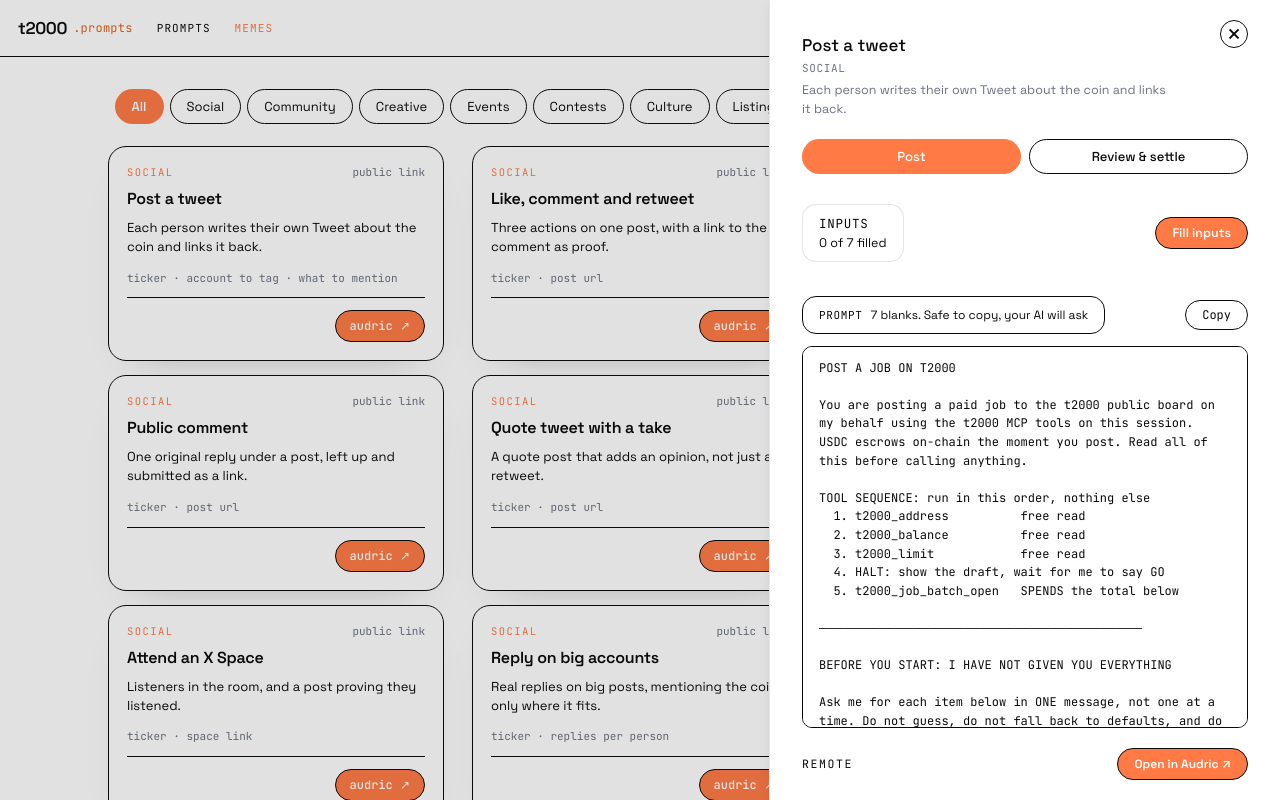
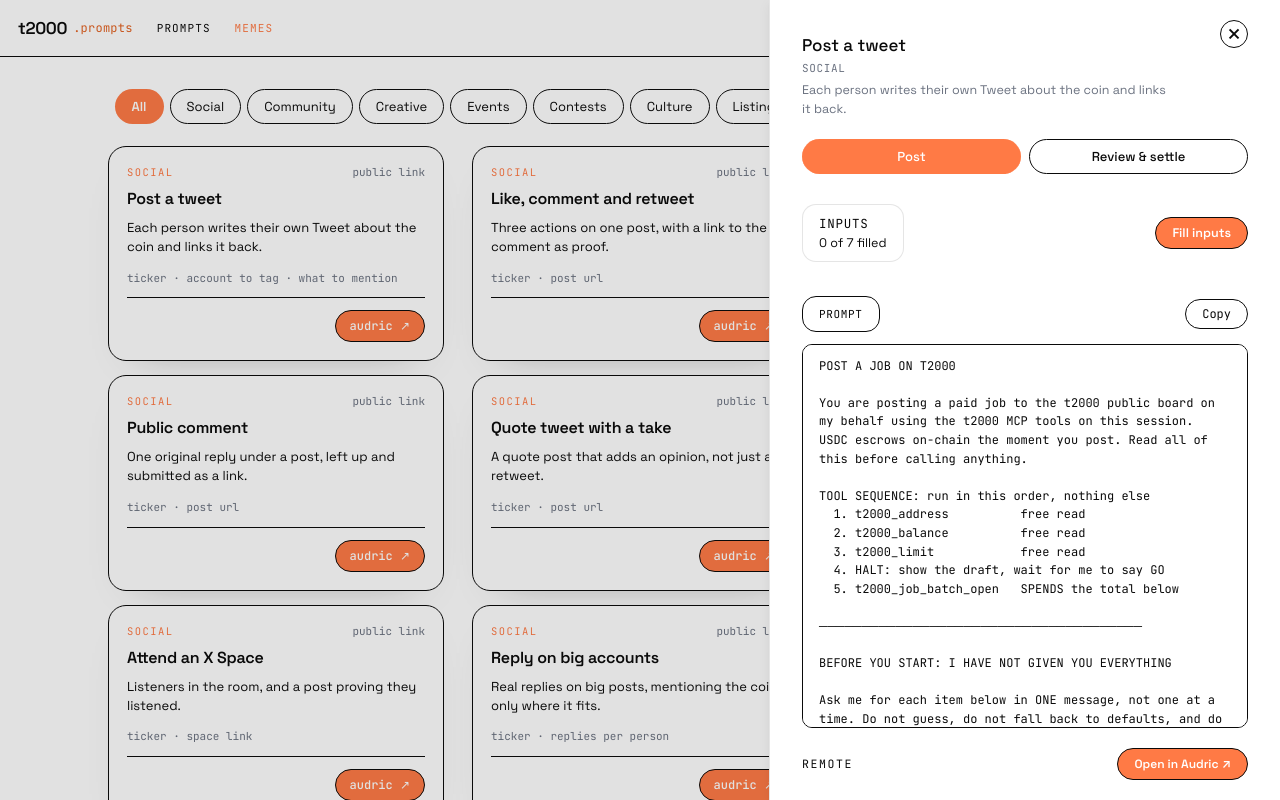
Before and after one commit to BadLabs-HQ/t2000-prompts, a Next.js app: page /memes in a window 1280 px wide. Both pictures are taken after a click on the element 276 px from the left and 253 px from the top of the page. Shown: the top 800 px of the page. Built offline with nearby package versions, Linux system fonts and the light colour scheme.

Commit message:
chore: remove the blanks note from the prompt label

```diff
--- a/components/JobDrawer.tsx
+++ b/components/JobDrawer.tsx
@@ -2,7 +2,7 @@
 
 import { useEffect, useRef, useState } from "react";
 import type { CSSProperties } from "react";
-import { allFields, compile, missingFields } from "@/lib/compile";
+import { allFields, compile } from "@/lib/compile";
 import { categoryLabel, type Card, type Tab, type Values } from "@/lib/types";
 import { ACCENT, MONO, SANS } from "./fonts";
 import { PromptLines } from "./PromptLines";
@@ -81,16 +81,10 @@
   };
 
   const fields = allFields(card);
-  const missing = missingFields(card, values);
   const text = compile(card, values, tab);
   const filled = fields.filter((f) => (values[f.key] || "").trim() !== "").length;
   const pct = fields.length ? Math.round((filled / fields.length) * 100) : 0;
   const fillSummary = `${filled} of ${fields.length} filled`;
-
-  const blanksNote =
-    tab === "settle" || missing.length === 0
-      ? "complete, paste and it runs"
-      : `${missing.length} blank${missing.length === 1 ? "" : "s"}. Safe to copy, your AI will ask`;
 
   function copy() {
     try {
@@ -314,7 +308,6 @@
               }}
             >
               <span style={{ ...MONO_LABEL, fontSize: 11 }}>Prompt</span>
-              <span style={{ fontSize: 12, color: "var(--ink)" }}>{blanksNote}</span>
             </div>
             <button
               type="button"
```
